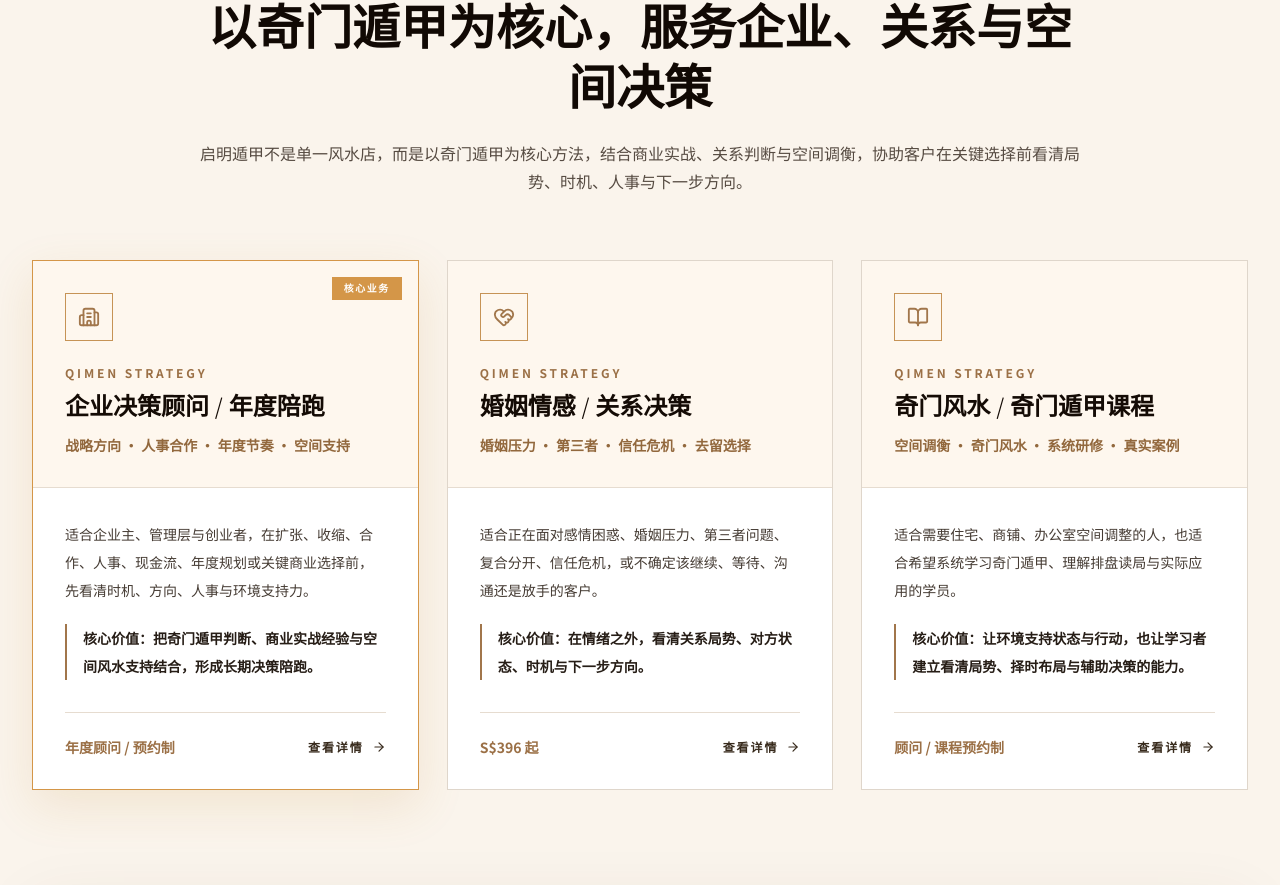
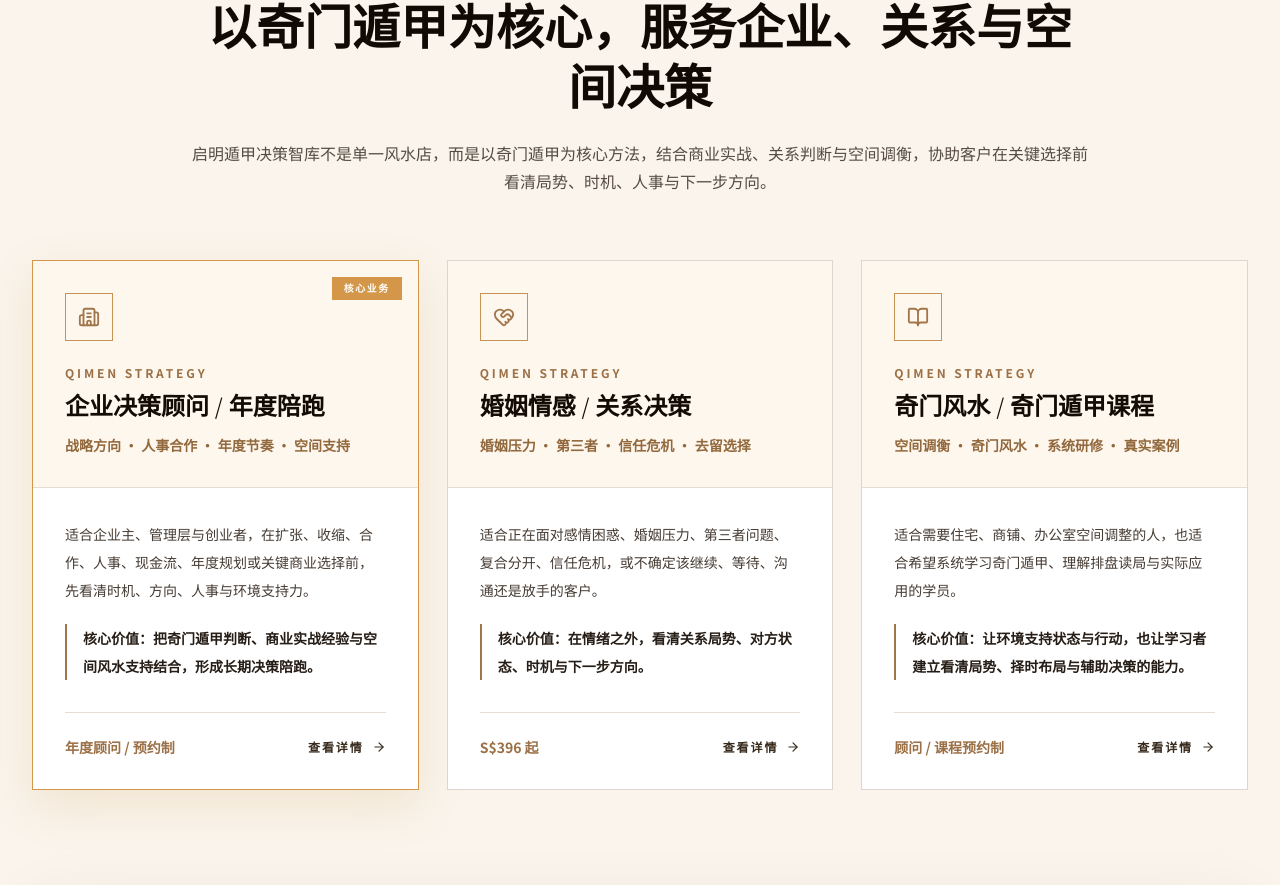
Before and after one commit to BODHIWONG/qmfeng-website, a Next.js app: page / in a window 1280 px wide. Shown: the part 1369-2254 px from the top of the page. Built offline with nearby package versions, Linux system fonts and the light colour scheme.

Commit message:
Use unified brand in service overview

```diff
--- a/components/service-cards.tsx
+++ b/components/service-cards.tsx
@@ -111,7 +111,7 @@ export default function ServiceCards() {
             style={{ fontFamily: "var(--font-lato), var(--font-noto-sans), sans-serif", color: "oklch(0.42 0.02 60)" }}
           >
             {t(
-              "启明遁甲不是单一风水店，而是以奇门遁甲为核心方法，结合商业实战、关系判断与空间调衡，协助客户在关键选择前看清局势、时机、人事与下一步方向。",
+              "启明遁甲决策智库不是单一风水店，而是以奇门遁甲为核心方法，结合商业实战、关系判断与空间调衡，协助客户在关键选择前看清局势、时机、人事与下一步方向。",
               "Qimen Strategy is not a single-service Feng Shui shop. It uses Qi Men Dun Jia as the core method, combined with business experience, relationship judgment and space alignment, to help clients see timing, people dynamics and next steps before important decisions."
             )}
           </p>
```
